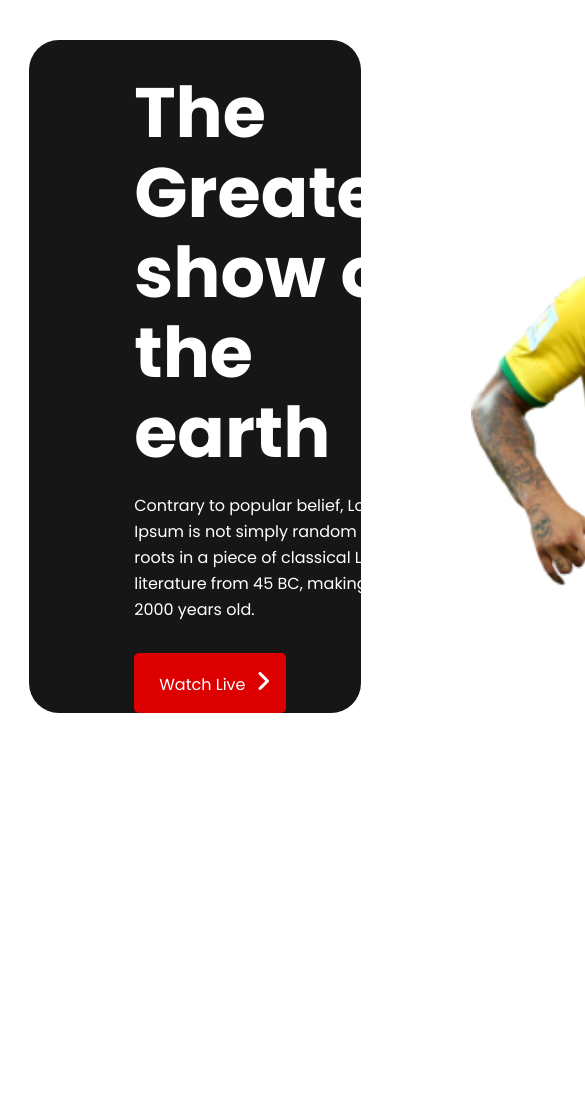
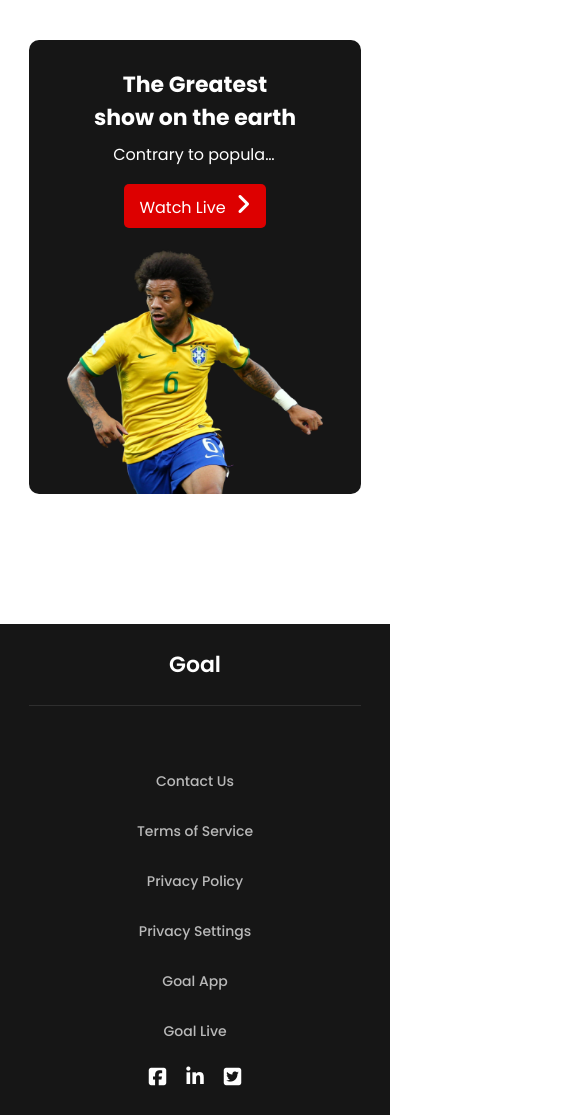
Before and after one commit to anwer-bijoy/world-cup, a plain HTML site: page index.html in a window 390 px wide. Shown: the top 1115 px of the page, 585 px wide, since content can reach past the window. Before the commit the page ends 844 px from the top, so only its background shows below. Drawn offline with Linux system fonts and the light colour scheme.

Commit message:
footer section added

```diff
--- a/index.html
+++ b/index.html
@@ -35,6 +35,24 @@
             </div>
         </section>
     </main>
+    <footer>
+        <div class="container">
+            <h2 class="footer-title">Goal</h2>
+            <nav>
+                <a href="#">Contact Us</a>
+                <a href="#"> Terms of Service</a>
+                <a href="#"> Privacy Policy</a>
+                <a href="#">Privacy Settings</a>
+                <a href="#" class="active-tab-1">Goal App</a>
+                <a href="#" class="active-tab-2"> Goal Live</a>
+            </nav>
+            <div class="social-link">
+                <a href="#"><i class="fa fa-brands fa-facebook-square"></i></a>
+                <a href="#"><i class="fa fa-brands fa-linkedin"></i></a>
+                <a href="#"><i class="fa fa-brands fa-twitter-square"></i></a>
+            </div>
+        </div>
+    </footer>
     <!-- Main Section stop -->
 </body>
 
--- a/styles/main.css
+++ b/styles/main.css
@@ -29,8 +29,6 @@ main {
   align-items: center;
   border-radius: 30px;
 }
-#banner .banner-details {
-}
 #banner .banner-details .banner-title {
   color: #fff;
   font-size: 70px;
@@ -61,5 +59,156 @@ main {
   height: 613px;
 }
 #banner .banner-image img {
+  width: 100%;
   height: 100%;
 }
+/* -----------------------
+        Footer CSS styles
+------------------------- */
+footer {
+  background-color: #161616;
+  padding: 130px 0;
+}
+footer .footer-title {
+  color: #fff;
+  font-size: 40px;
+  font-weight: 600;
+  padding-bottom: 50px;
+  line-height: 60px;
+  text-align: center;
+  border-bottom: 1px solid rgba(255, 255, 255, 0.1);
+}
+footer nav {
+  margin-top: 50px;
+  padding: 0 110px;
+  display: grid;
+  grid-template-columns: repeat(6, 1fr);
+}
+footer nav a {
+  color: #b9b9b9;
+  text-decoration: none;
+  text-align: center;
+  font-size: 16px;
+  font-weight: 500;
+  line-height: 24px;
+}
+footer .social-link {
+  display: none;
+}
+/* --------------------
+        Media Queries
+----------------------*/
+/* Mobile Device */
+@media screen and (max-width: 688px) {
+  #banner {
+    display: block;
+    padding: 28px 38px 0 38px;
+    border-radius: 10px;
+  }
+  #banner .banner-details {
+    text-align: center;
+    width: 80%;
+    margin: 0 auto;
+    margin-bottom: 21px;
+  }
+  #banner .banner-details .banner-title {
+    font-size: 22px;
+    line-height: 33px;
+  }
+  #banner .banner-details p {
+    width: 80%;
+    margin: 0 auto;
+    margin-top: 8px;
+    margin-bottom: 16px;
+    white-space: nowrap;
+    overflow: hidden;
+    text-overflow: ellipsis;
+  }
+  #banner .banner-details a {
+    padding: 8px 15px;
+  }
+  #banner .banner-image {
+    /* width: 233px; */
+    height: 245px;
+    margin: 0 auto;
+  }
+  #banner .banner-image img {
+    width: 100%;
+    height: 100%;
+    margin: 0 auto;
+  }
+  /* Footer CSS */
+  footer {
+    padding: 24px 0;
+  }
+  footer .footer-title {
+    font-size: 22px;
+    margin-bottom: 50px;
+    line-height: 33px;
+    padding-bottom: 24px;
+  }
+  footer nav {
+    padding: 0;
+    display: grid;
+    grid-template-columns: repeat(1, 1fr);
+  }
+  footer nav a {
+    font-size: 14px;
+    line-height: 50px;
+  }
+  footer .social-link {
+    width: 40%;
+    margin: 0 auto;
+    margin-top: 10px;
+    display: block;
+    display: flex;
+    justify-content: space-evenly;
+  }
+  footer .social-link a {
+    color: #fff;
+  }
+  footer .social-link a i {
+    font-size: 20px;
+  }
+}
+/* Tab Device */
+@media screen and (min-width: 689px) and (max-width: 992px) {
+  #banner {
+    grid-template-columns: 1fr 1fr;
+  }
+  #banner .banner-details .banner-title {
+    font-size: 30px;
+    line-height: 50px;
+  }
+  #banner .banner-details p {
+    width: 300px;
+    margin: 0 auto;
+    margin-top: 10px;
+    margin-bottom: 20px;
+    white-space: nowrap;
+    overflow: hidden;
+    text-overflow: ellipsis;
+  }
+  #banner .banner-details a {
+    padding: 9px 18px;
+  }
+  #banner .banner-image {
+    height: 340px;
+  }
+  /* Footer CSS */
+  footer nav {
+    padding: 0;
+    display: grid;
+    grid-template-columns: repeat(4, 1fr);
+  }
+  footer nav a {
+    line-height: 50px;
+  }
+  footer nav .active-tab-1 {
+    grid-area: 2 / 1 / span 1 / span 2;
+    text-align: right;
+  }
+  footer nav .active-tab-2 {
+    grid-area: 2 / 2 / span 3 / span 4;
+  }
+}
```
